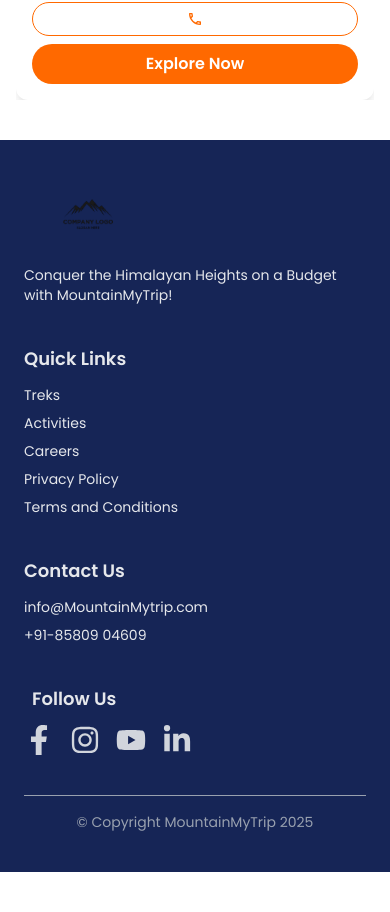
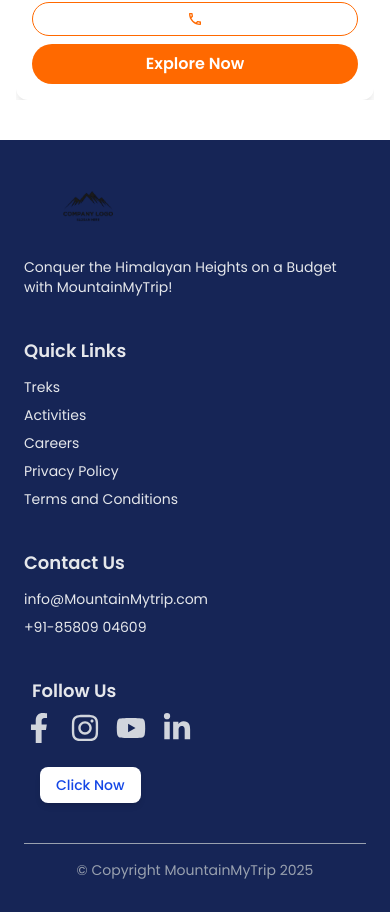
Before and after one commit to meenupal/LatstMountain, a Next.js app: page /MountainMyTripGallery in a window 390 px wide. Shown: the part 4424-5336 px from the top of the page. Before the commit the page ends 5296 px from the top, so only its background shows below. Built offline with nearby package versions, Linux system fonts and the light colour scheme.

Commit message:
Added homepage content

```diff
--- a/src/app/components/Aboutsection.jsx
+++ b/src/app/components/Aboutsection.jsx
@@ -5,7 +5,7 @@
 
 export default function Aboutsection() {
   return (
-    <section className="px-6 md:px-20 py-12 flex flex-col md:flex-row items-center justify-between">
+    <section className="px-6 md:px-28 py-12 flex flex-col md:flex-row items-center justify-between">
       {/* Text Section */}
       <div className="md:w-1/2 text-center md:text-left">
         <h2 className="text-2xl text-orange-500 font-semibold uppercase tracking-wide">
@@ -52,7 +52,7 @@
       {/* Image Section */}
       <div className="relative w-full md:w-1/2 mt-10 md:mt-0 flex justify-center">
         {/* Background Image */}
-        <div className="relative w-72 h-52 md:w-104 md:h-72 rounded-lg overflow-hidden">
+        <div className="relative w-72 h-52 md:w-112 md:h-88 rounded-lg overflow-hidden">
           <Image
             src="/deal23.jpg"
             alt="Hiker on a trail"
@@ -62,7 +62,7 @@
         </div>
 
         {/* Overlapping Image */}
-        <div className="absolute bottom-[-30px] left-[30px] md:bottom-[-40px] md:left-[50px] w-48 h-36 md:w-64 md:h-48 rounded-lg overflow-hidden shadow-lg border-4 border-white">
+        <div className="absolute bottom-[-30px] left-[30px]  md:bottom-[-40px] md:left-[50px] w-48 h-36 md:w-68 md:h-52 rounded-lg overflow-hidden shadow-lg border-4 border-white">
           <Image
             src="/deal21.jpg"
             alt="Camping tent"
--- a/src/app/components/Footer.jsx
+++ b/src/app/components/Footer.jsx
@@ -9,11 +9,16 @@
 
 export default function Footer() {
   return (
-      <footer className="bg-blue-950 text-gray-200 py-10 px-6 md:px-20">
+    <>
+      <footer className="bg-blue-950 text-gray-200 py-8 px-6 md:px-20">
         <div className="max-w-7xl mx-auto grid grid-cols-1 md:grid-cols-4 gap-10">
           {/* Logo & Description */}
           <div className="flex flex-col items-start">
-            <img src="/logo.png" alt="HimaliyeMyTrip Logo" className="w-32 mb-4 text-white" />
+            <img
+              src="/logo.png"
+              alt="HimaliyeMyTrip Logo"
+              className="w-32 mb-4 text-white"
+            />
             <p className="text-sm">
               Conquer the Himalayan Heights on a Budget with MountainMyTrip!
             </p>
@@ -23,11 +28,31 @@
           <div>
             <h3 className="font-semibold text-lg mb-3">Quick Links</h3>
             <ul className="space-y-2 text-sm">
-              <li><a href="#" className="hover:underline">Treks</a></li>
-              <li><a href="#" className="hover:underline">Activities</a></li>
-              <li><a href="#" className="hover:underline">Careers</a></li>
-              <li><a href="#" className="hover:underline">Privacy Policy</a></li>
-              <li><a href="#" className="hover:underline">Terms and Conditions</a></li>
+              <li>
+                <a href="#" className="hover:underline">
+                  Treks
+                </a>
+              </li>
+              <li>
+                <a href="#" className="hover:underline">
+                  Activities
+                </a>
+              </li>
+              <li>
+                <a href="#" className="hover:underline">
+                  Careers
+                </a>
+              </li>
+              <li>
+                <a href="#" className="hover:underline">
+                  Privacy Policy
+                </a>
+              </li>
+              <li>
+                <a href="#" className="hover:underline">
+                  Terms and Conditions
+                </a>
+              </li>
             </ul>
           </div>
 
@@ -35,27 +60,86 @@
           <div>
             <h3 className="font-semibold text-lg mb-3">Contact Us</h3>
             <ul className="space-y-2 text-sm">
-              <li><a href="mailto:info@himaliyemytrip.com">info@MountainMytrip.com</a></li>
-              <li><a href="tel:+918580904609">+91-85809 04609</a></li>
+              <li>
+                <a href="mailto:info@himaliyemytrip.com">
+                  info@MountainMytrip.com
+                </a>
+              </li>
+              <li>
+                <a href="tel:+918580904609">+91-85809 04609</a>
+              </li>
             </ul>
           </div>
 
           {/* Social Media */}
           <div>
-            <h3 className="mx-2  font-semibold text-lg mb-3">Follow Us</h3>
+            <h3 className="mx-2  font-semibold text-lg mb-2">Follow Us</h3>
             <div className="flex space-x-4  mt-2">
-              <a href="#" target="_blank" rel="noopener noreferrer"><FaFacebookF size={30} className="text-gray-300" /></a>
-              <a href="#" target="_blank" rel="noopener noreferrer"><FaInstagram size={30} className="text-gray-300" /></a>
-              <a href="#" target="_blank" rel="noopener noreferrer"><FaYoutube size={30}  className="text-gray-300"/></a>
-              <a href="#" target="_blank" rel="noopener noreferrer"><FaLinkedinIn size={30}  className="text-gray-300"/></a>
+              <a href="#" target="_blank" rel="noopener noreferrer">
+                <FaFacebookF size={30} className="text-gray-300" />
+              </a>
+              <a href="#" target="_blank" rel="noopener noreferrer">
+                <FaInstagram size={30} className="text-gray-300" />
+              </a>
+              <a href="#" target="_blank" rel="noopener noreferrer">
+                <FaYoutube size={30} className="text-gray-300" />
+              </a>
+              <a href="#" target="_blank" rel="noopener noreferrer">
+                <FaLinkedinIn size={30} className="text-gray-300" />
+              </a>
             </div>
           </div>
+        </div>
+        {/* <div className="sticky top-16 z-50 flex px-4 justify-center pr-2 py-1">
+        <a
+          href="https://wa.me/9837218345"
+          target="_blank"
+          rel="noopener noreferrer"
+          className="flex items-left  gap-2 bg-white text-blue-700 px-4 py-1 rounded-full shadow-lg hover:bg-blue-600 hover:text-white transition-all duration-300"
+          title="Chat with us on WhatsApp"
+        >
+          <h1 className="font-medium">Click Now</h1>
+        </a>
+      </div> */}
+        <div className="sticky top-16 z-50 flex justify-start mt-6  md:justify-center px-4">
+          <a
+            href="https://wa.me/9837218345"
+            target="_blank"
+            rel="noopener noreferrer"
+            className="flex items-center gap-2 bg-white text-blue-700 px-4 py-2 rounded-lg shadow-md hover:bg-blue-600 hover:text-white transition-all duration-300 ease-in-out"
+            title="Chat with us on WhatsApp"
+          >
+            <h1 className="font-medium text-sm md:text-base">Click Now</h1>
+          </a>
         </div>
 
         {/* Copyright */}
         <div className="border-t mt-10 pt-4 text-center text-sm text-gray-400">
           © Copyright MountainMyTrip {new Date().getFullYear()}
         </div>
+        {/* <div className="sticky  top-20 z-50 flex px-4 justify-center pr-2 py-2">
+        <a
+          href="https://wa.me/9837218345"
+          target="_blank"
+          rel="noopener noreferrer"
+          className="flex items-left  gap-2 bg-white text-blue-700 px-4 py-1 rounded-full shadow-lg hover:bg-blue-600 hover:text-white transition-all duration-300"
+          title="Chat with us on WhatsApp"
+        >
+          <h1 className="font-medium">Click Now</h1>
+        </a>
+      </div> */}
       </footer>
+      {/* <div className="sticky  top-20 z-50 flex px-4 justify-center pr-2 py-4">
+        <a
+          href="https://wa.me/9837218345"
+          target="_blank"
+          rel="noopener noreferrer"
+          className="flex items-left border-blue-950 gap-2 bg-gray-400 text-blur-700 px-4 py-2 rounded-full shadow-lg hover:bg-blue-600 hover:text-white transition-all duration-300"
+          title="Chat with us on WhatsApp"
+        >
+          <h1 className="font-medium">Click Now</h1>
+        </a>
+      </div> */}
+    </>
   );
 }
--- a/src/app/components/From.jsx
+++ b/src/app/components/From.jsx
@@ -262,7 +262,7 @@
       {/* Content */}
       <div
         className="relative flex flex-col justify-start items-center text-center text-white h-full px-6"
-        style={{ paddingTop: "25rem" }}
+        style={{ paddingTop: "24rem" }}
       >
         {/* Title & Subtitle */}
         <div className="mb-4">
--- a/src/app/components/HimaliyeMyTrip.jsx
+++ b/src/app/components/HimaliyeMyTrip.jsx
@@ -11,7 +11,7 @@
     title: "Coorg Tour Package from Bangalore",
     nights: 2,
     days: 3,
-    price: "25,000",
+    price: "22,000",
     discount: "15%",
     tag: "Monsoon Sale!",
     image: "/deal27.jpg",
@@ -38,7 +38,7 @@
     title: "Auli Rishikesh Tour From Delhi Jaipur",
     nights: 5,
     days: 6,
-    price: "18,000",
+    price: "20,000",
     discount: "15%",
     tag: "Monsoon Sale!",
     image: "/deal23.jpg",
@@ -47,7 +47,7 @@
     title: "Coorg Tour Package from Bangalore",
     nights: 2,
     days: 3,
-    price: "25,000",
+    price: "23,000",
     discount: "15%",
     tag: "Monsoon Sale!",
     image: "/deal24.jpg",
--- /dev/null
+++ b/src/app/components/Whatsappicon.jsx
@@ -0,0 +1,20 @@
+import React from "react";
+
+const Whatsappicon = () => {
+  return (
+    <a
+      href="https://wa.me/8868857038" // Replace with your WhatsApp number
+      target="_blank"
+      className="fixed bottom-6 right-5 w-12 h-12 bg-green-500 rounded-full shadow-lg flex items-center justify-center hover:scale-110 transition-transform duration-300"
+      title="Chat with us on WhatsApp"
+    >
+      <img
+        src="https://upload.wikimedia.org/wikipedia/commons/6/6b/WhatsApp.svg"
+        alt="WhatsApp"
+        className="w-8 h-8"
+      />
+    </a>
+  );
+};
+
+export default Whatsappicon;
--- a/src/app/layout.js
+++ b/src/app/layout.js
@@ -2,6 +2,7 @@
 import "./globals.css";
 import Navbar from "./components/Navbar";
 import Footer from "./components/Footer";
+// import Whatsappicon  from "./components/Whatsappicon";
 
 const geistSans = Geist({
   variable: "--font-geist-sans",
@@ -22,18 +23,21 @@
   return (
     <html lang="en">
       <head>
-        <link rel="preconnect" href="https://fonts.googleapis.com"/>
-<link rel="preconnect" href="https://fonts.gstatic.com" crossorigin/>
-<link href="https://fonts.googleapis.com/css2?family=Poppins:ital,wght@0,100;0,200;0,300;0,400;0,500;0,600;0,700;0,800;0,900;1,100;1,200;1,300;1,400;1,500;1,600;1,700;1,800;1,900&display=swap" rel="stylesheet"/>
-
+        <link rel="preconnect" href="https://fonts.googleapis.com" />
+        <link rel="preconnect" href="https://fonts.gstatic.com" crossorigin />
+        <link
+          href="https://fonts.googleapis.com/css2?family=Poppins:ital,wght@0,100;0,200;0,300;0,400;0,500;0,600;0,700;0,800;0,900;1,100;1,200;1,300;1,400;1,500;1,600;1,700;1,800;1,900&display=swap"
+          rel="stylesheet"
+        />
       </head>
       <body
         className={`${geistSans.variable} ${geistMono.variable} antialiased`}
         cz-shortcut-listen="true"
       >
-        <Navbar/>
+        <Navbar />
         {children}
-        <Footer/>
+        {/* <Whatsappicon/> */}
+        <Footer />
       </body>
     </html>
   );
```
Also changed, not shown: src/app/components/Navbar.jsx (+6 -1 lines). Lines whose indentation alone changed are shown as unchanged.
